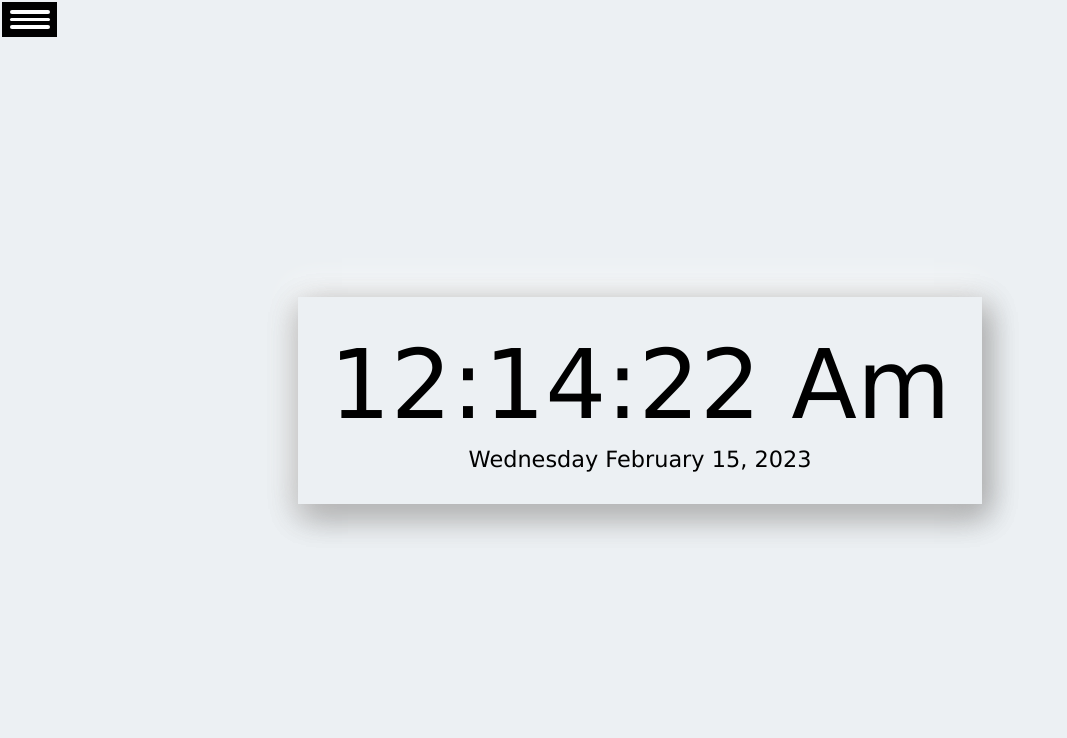
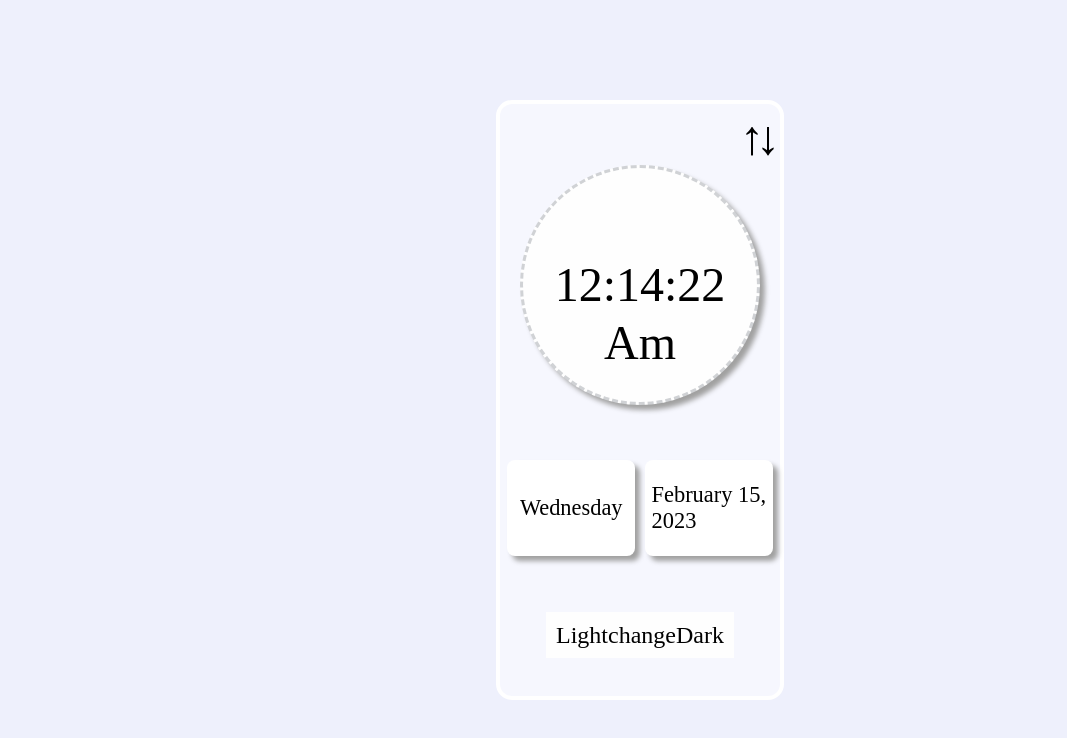
Before and after one commit to Augustine-edeh/Digital-Clock-with-Date, a plain HTML site: page index.html in a window 1280 px wide. Shown: the whole page, without its empty margins (0-1067 px from the left). Drawn offline with Linux system fonts and the light colour scheme.

Commit message:
UI: Designed 1st UI for branch

```diff
--- a/index.html
+++ b/index.html
@@ -11,18 +11,42 @@
   <title>digital Clock</title>
 </head>
 <body>
-  <!-- Burger menu-->
-  <section class="container">
+  <main>
+    <!-- Burger menu -->
+    <!-- <section class="container">
       <div class="sect s1"></div>
       <div class="sect s2"></div>
       <div class="sect s3"></div>
+    </section> -->
+
+    <section class="menu-bar">
+      <span>&uparrow;</span>
+      <span>&downarrow;</span>
     </section>
+
 
     <!-- Clock section-->
     <section class="main">
+      <div class="clock-container">
         <div id="clock"></div>
-    <div id="date"></div>
+      </div>
+      <div class="period"></div>
+
+
+      <div class="day-date">
+        <div class="day"></div>
+        <div class="date-container">
+          <div class="date"></div>
+          <div class="year"></div>
+        </div>
+      </div>
     </section>
+
+    <!-- || THEME TOGGLER -->
+    <section class="theme-toggler">
+      <p>Light</p> <div>change</div> <p>Dark</p>
+    </section>
+  </main>
 
   <!-- custom JavaScript -->
   <script src="main.js" type="text/javascript" charset="utf-8"></script>
--- a/main.js
+++ b/main.js
@@ -35,7 +35,10 @@ const showTime = () => {
 
   const clockDiv = document.getElementById("clock");
   const dateDiv = document.getElementById("date");
-
+  const periodOfTheDay = document.querySelector(".period");
+  const dayContainer = document.querySelector(".day");
+  const dateElement = document.querySelector(".date");
+  const yearDiv = document.querySelector(".year");
   // adding a prefixed zero to the time parameter for uniform display digits at all times
   (hour < 10) ? hour = "0" + hour : '';
   (defaultMinute < 10) ? defaultMinute = "0" + defaultMinute : '';
@@ -45,7 +48,7 @@ const showTime = () => {
 
 
   // processed timeString
-  const timeString = `${hour}:${defaultMinute}:${defaultSeconds} ${period}`;
+  const timeString = `${hour}:${defaultMinute}:${defaultSeconds}`;
 
   // processed dateString
   const dateString = `${day} ${month} ${defaultDate}, ${defaultYear}`;
@@ -53,10 +56,17 @@ const showTime = () => {
   //displaying timeString in the clock div
   clockDiv.innerText = timeString;
   //displaying  dateString in the clock div
-  dateDiv.innerText = dateString;
+  // dateDiv.innerText = dateString;
+  //  DISPLAYING PERIOD-OF-THE-DAY
+  periodOfTheDay.innerText = period;
+  // || DIS[LAYING DAY
+  dayContainer.innerText = day;
+  // || DISPLAYING DATE
+  dateElement.innerText = `${month} ${defaultDate},`;
+  // || DISPLAYING YEAR
+  yearDiv.innerText = `${defaultYear}`;
 
   // simulating the showTime function every 1 second.
   setInterval(showTime, 1000);
 }
-
 showTime();
--- a/style.css
+++ b/style.css
@@ -1,4 +1,4 @@
-  :root {
+  /* :root {
     font-size: 16px;
   }
 
@@ -39,18 +39,137 @@
     text-align: center;
     box-shadow:
     3px 10px 30px rgba(0,0,0,0.3),
-    -3px 10px 30px #fff,
-    3px 10px 30px rgba(0,0,0,0.3),
-    -3px -10px 30px #fff;
-  }
+    -3px 10position
 
   #clock {
     font-size: 6rem;
   }
-
+*/
+/*
   #date {
     margin-top: 5px;
+    font-size: 1.4rem;
     /* color: black; */
-    font-size: 1.4rem;
     /* letter-spacing: 1px; */
-  }
+  /* }  */
+
+/* || NEW BRANCH STYLES */
+:root {
+  /* || BASE FONT-SIZE */
+  font-size: 16px;
+
+  /* || COLOURS */
+  /* CSS HEX */
+--white: #FEFEFEff;
+--timberwolf: #D0D2D5ff;
+--black: #010207ff;
+--ghost-white: #F8F9FEff;
+--ghost-white-2: #EEF0FCff;
+--ghost-white: hsla(230, 75%, 98%, 1);
+--ghost-white-2: hsla(231, 70%, 96%, 1);
+
+
+
+}
+
+.dark-mode {
+
+}
+
+* {
+  padding: 0;
+  margin: 0;
+  box-sizing: border-box;
+}
+body {
+  display: grid;
+  place-content: center;   /* LINE OF CODE BELOW MAKES NO DIFFERENCE */
+  min-height: 100vh;
+  background: var(--ghost-white-2);
+
+}
+main {
+  /* position: relative; */
+  display: grid;
+  place-content: center;
+  background-color: var(--ghost-white);
+  height: 37.5rem;
+  width: 18rem;
+  border-radius:1rem;
+  border: .3rem solid #fff;
+}
+.menu-bar {
+  margin-top: -2rem;
+  display: flex;
+  justify-content: center;
+  font-size: 3rem;
+  /* background: var(--timberwolf); */
+  margin-left: auto;
+}
+.menu-bar span {
+  display: grid;
+  place-content: center;
+  /* background-color: #4e4d4d15; */
+  width: 1rem;
+}
+.clock-container{
+  display: flex;
+  flex-direction: column;
+  justify-content: center;
+  align-items: center;
+  background-color: var(--white);
+  border-radius: 50%;
+  border: 0.2rem dashed var(--timberwolf);
+  height: 15rem;
+  width: 15rem;
+  margin: auto;
+  font-size: 3rem;
+
+  -webkit-box-shadow: 5px 5px 5px 0px rgba(161,161,161,1);
+-moz-box-shadow: 5px 5px 5px 0px rgba(161,161,161,1);
+box-shadow: 5px 5px 5px 0px rgba(161,161,161,1);
+}
+#clock {
+}
+.period {
+  width: 4.5rem;
+  display: flex;
+  justify-content: center;
+  position: relative;
+  top: -23%;
+  margin: 0 auto;
+  font-size: 3rem;
+}
+.day-date{
+  display: flex;
+  justify-content: space-around;
+  width: 17rem;
+  gap: 0.2rem;
+
+}
+.day-date > div {
+  display: grid;
+  place-content: center;
+  background-color: #fff;
+  height: 6rem;
+  width: 8rem;
+  font-size: 1.4rem;
+  padding: 0.4rem;
+  border-radius: 0.5rem;
+  -webkit-box-shadow: 5px 5px 5px 0px rgba(161,161,161,1);
+-moz-box-shadow: 5px 5px 5px 0px rgba(161,161,161,1);
+box-shadow: 5px 5px 5px 0px rgba(161,161,161,1);
+
+}
+.date {
+  /* color: #fff; */
+  /* background: red !important; */
+}
+.theme-toggler {
+  background-color: var(--white);
+  padding: .6rem;
+  font-size: 1.5rem;
+  bottom: 3rem;
+  display: flex;
+  margin: 3.5rem auto 0 auto;
+}
```
Lines whose indentation alone changed are shown as unchanged.
